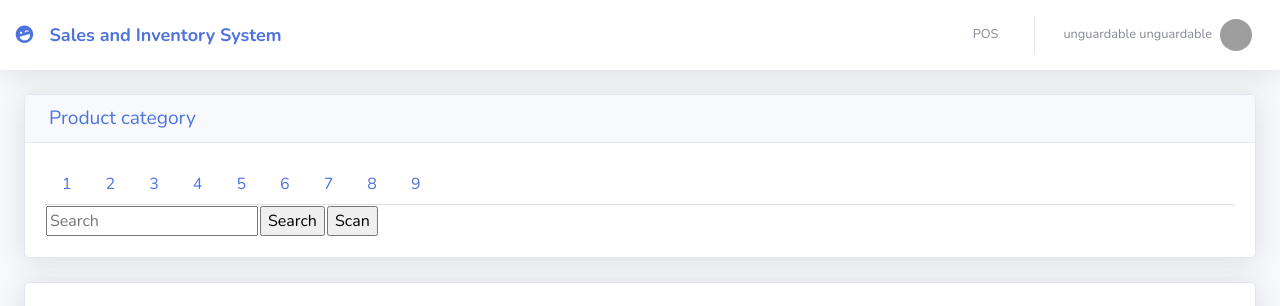
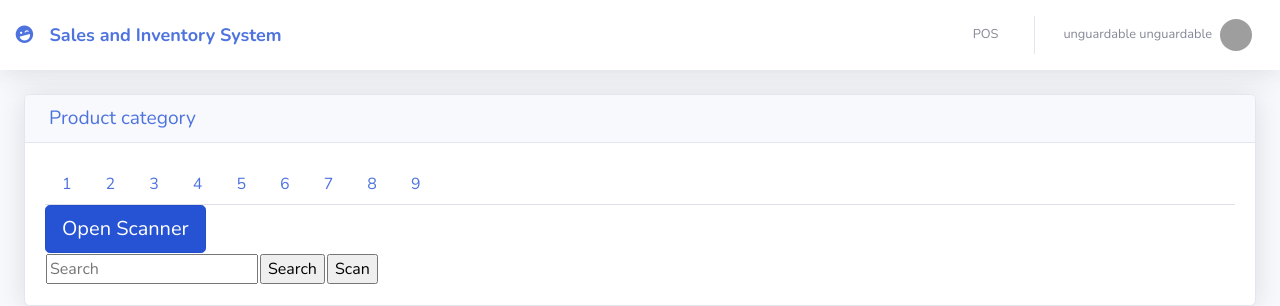
Before and after one commit to nafistanjim/CSE499app, a PHP site: page /pages/pos.php in a window 1280 px wide. Shown: the top 306 px of the page. Run offline with PHP 8.4, Linux system fonts and the light colour scheme; a user stored in the database is signed in; data comes from the database, SQL or seed files in the repository; data that the repository does not hold is empty; grey boxes are pictures that could not be loaded.

Commit message:
Update pos.php

```diff
--- a/pages/pos.php
+++ b/pages/pos.php
@@ -112,7 +112,7 @@ function pre_r($array){
                                 <a class="nav-link" href="#others" data-toggle="tab">9</a>
                               </li>
                             </ul>
-
+                            <a href="../pages/scanner/index.html" class="btn btn-primary btn-lg active" role="button" aria-pressed="true">Open Scanner</a>
                             <!-- Search form -->
 
                             <form action="" method="GET" name="">
```
